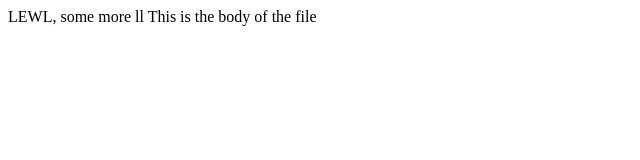
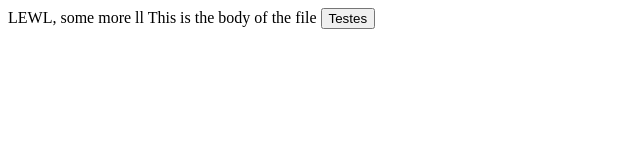
Before and after one commit to dannyducko/WebDevLearningSnips, a plain HTML site: page index.html in a window 1280 px wide. Shown: the whole page, without its empty margins (0-640 px from the left). Drawn offline with Linux system fonts and the light colour scheme.

Commit message:
CA JS tutorial

```diff
--- a/index.html
+++ b/index.html
@@ -3,4 +3,5 @@
 	<head> LEWL, some more ll
 	</head>
 	<body>This is the body of the file</body>
+		<button>Testes</button>
 </html>
```
